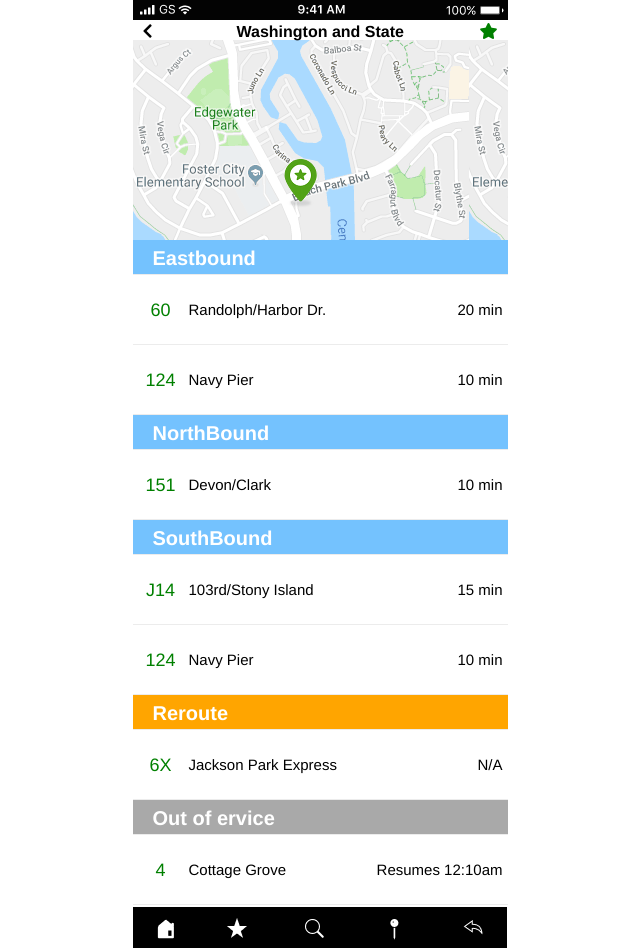
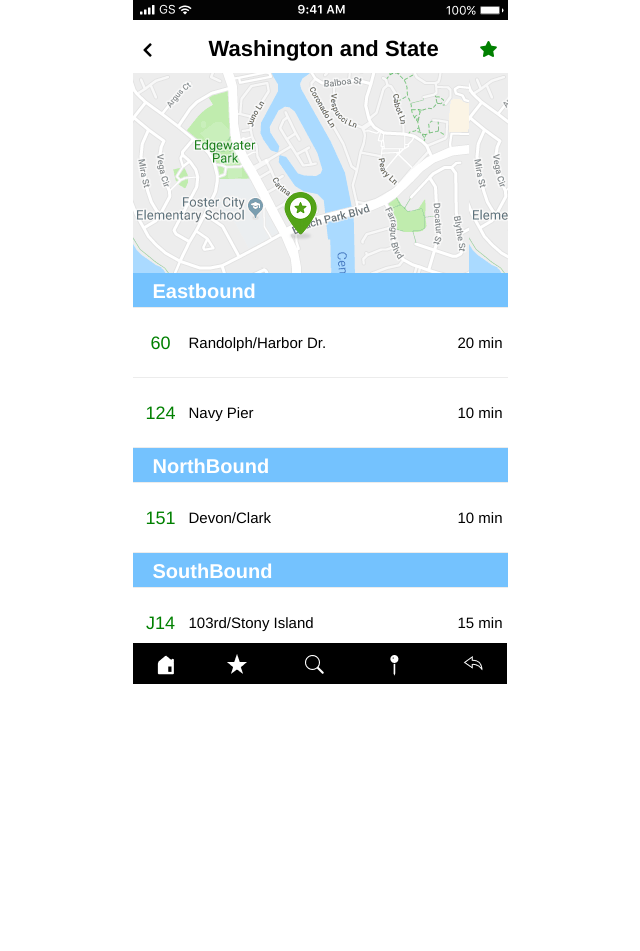
Before and after one commit to gaukale/Busy-Bus-Project, a plain HTML site: page index.html in a window 1280 px wide. Shown: the whole page, without its empty margins (320-960 px from the left). After the commit the page ends 800 px from the top, so only its background shows below. Drawn offline with Linux system fonts and the light colour scheme.

Commit message:
Busy Bus Project New

```diff
--- a/css/style.css
+++ b/css/style.css
@@ -6,10 +6,13 @@
   body {
     display: flex;
     justify-content: center;
-
   }
+  .navbar{
+    height: 35px;
+    margin-top: 15px;
+      }
   .routelist{
-    height: 667px;
+    height: 370px;
     width: 375px;
     overflow:scroll;
   }
@@ -19,16 +22,19 @@
   }
 .fa-star{
   margin-right: 10px;
+  margin-top: 3px;
   float: right;
   color: green;
 }
 .navbar h1{
   font-family: helvetica;
   font-weight: bold;
+  font-size: 22px;
   color:black;
-  margin-left: 70px;
+  margin-left: 42px;
   display: inline;
-  }
+      }
+
 .map{
   height: 200px;
   background-image: url("../images/staticmap.png");
--- a/index.html
+++ b/index.html
@@ -70,7 +70,7 @@
     </ul>
 
     <li class= "row diraction noservice">
-      <h1>Out of ervice</h1>
+      <h1>Out of Service</h1>
     </li>
     <ul class="row route">
       <li class="line">4</li>
```
